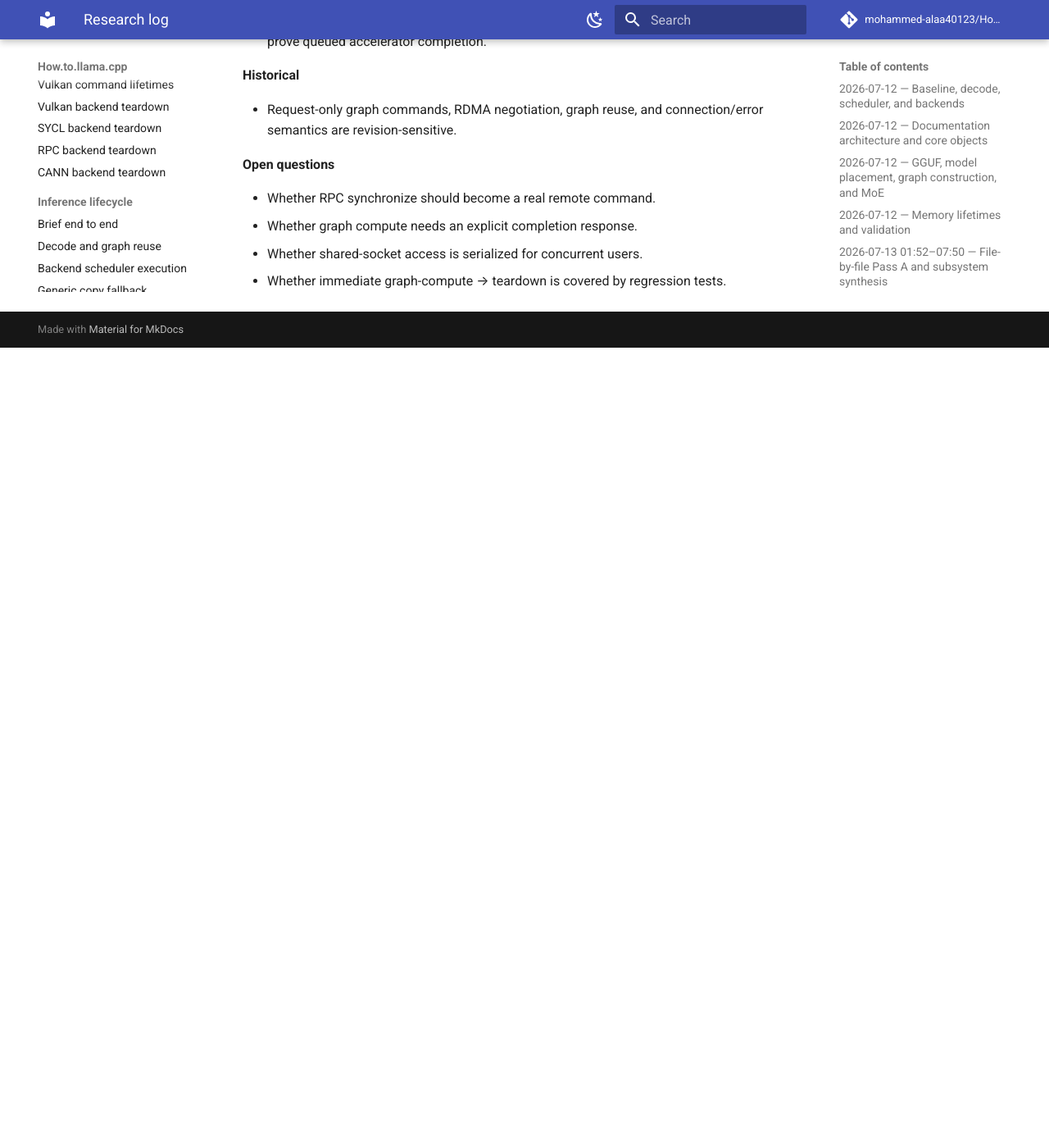
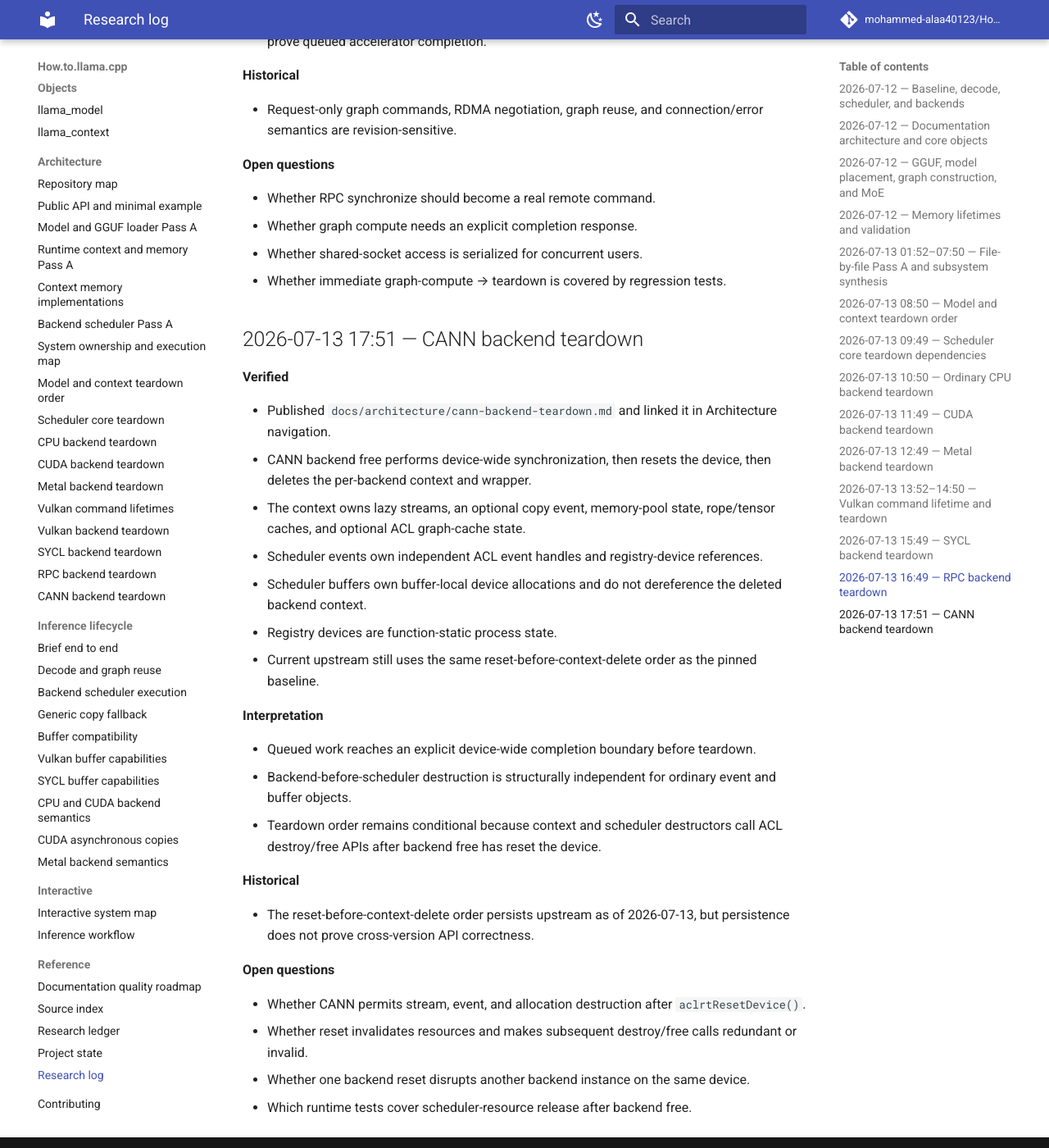
Before and after one commit to mohammed-alaa40123/How.to.llama.cpp, an MkDocs documentation site: the page built from docs/reference/research-log.md, in a window 1280 px wide and 1400 px high, scrolled down 6114 px. Shown: the whole window at 82% size. Built offline with MkDocs 1.6.1 and Material for MkDocs 9.7.7, drawn with Linux system fonts in a browser that asks for light colours; comment, search, counter and statistics services are not loaded; before the commit the page ends 6538 px from its top, so only the background shows below that.

Commit message:
docs: log CANN teardown findings

```diff
--- a/docs/reference/research-log.md
+++ b/docs/reference/research-log.md
@@ -192,3 +192,32 @@
 - Whether graph compute needs an explicit completion response.
 - Whether shared-socket access is serialized for concurrent users.
 - Whether immediate graph-compute → teardown is covered by regression tests.
+
+## 2026-07-13 17:51 — CANN backend teardown
+
+**Verified**
+
+- Published `docs/architecture/cann-backend-teardown.md` and linked it in Architecture navigation.
+- CANN backend free performs device-wide synchronization, then resets the device, then deletes the per-backend context and wrapper.
+- The context owns lazy streams, an optional copy event, memory-pool state, rope/tensor caches, and optional ACL graph-cache state.
+- Scheduler events own independent ACL event handles and registry-device references.
+- Scheduler buffers own buffer-local device allocations and do not dereference the deleted backend context.
+- Registry devices are function-static process state.
+- Current upstream still uses the same reset-before-context-delete order as the pinned baseline.
+
+**Interpretation**
+
+- Queued work reaches an explicit device-wide completion boundary before teardown.
+- Backend-before-scheduler destruction is structurally independent for ordinary event and buffer objects.
+- Teardown order remains conditional because context and scheduler destructors call ACL destroy/free APIs after backend free has reset the device.
+
+**Historical**
+
+- The reset-before-context-delete order persists upstream as of 2026-07-13, but persistence does not prove cross-version API correctness.
+
+**Open questions**
+
+- Whether CANN permits stream, event, and allocation destruction after `aclrtResetDevice()`.
+- Whether reset invalidates resources and makes subsequent destroy/free calls redundant or invalid.
+- Whether one backend reset disrupts another backend instance on the same device.
+- Which runtime tests cover scheduler-resource release after backend free.
```
